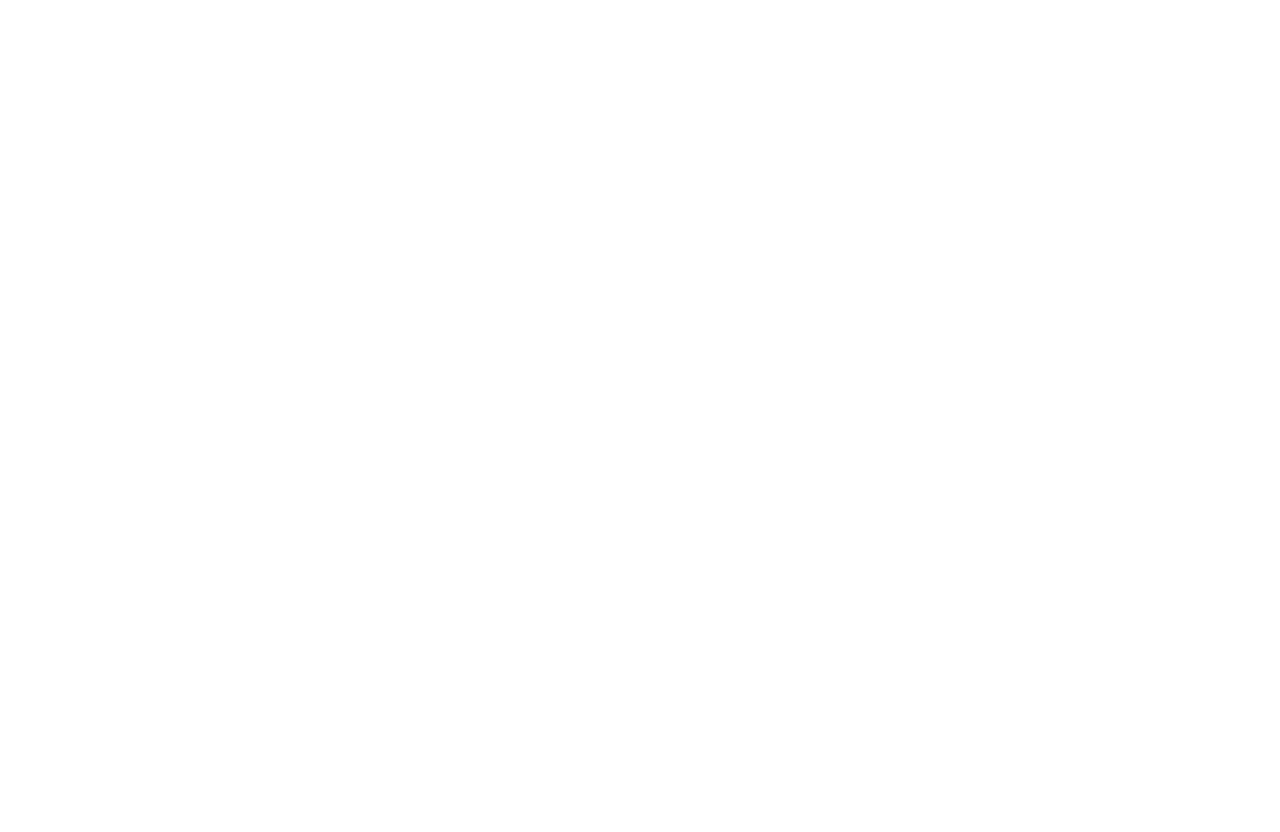
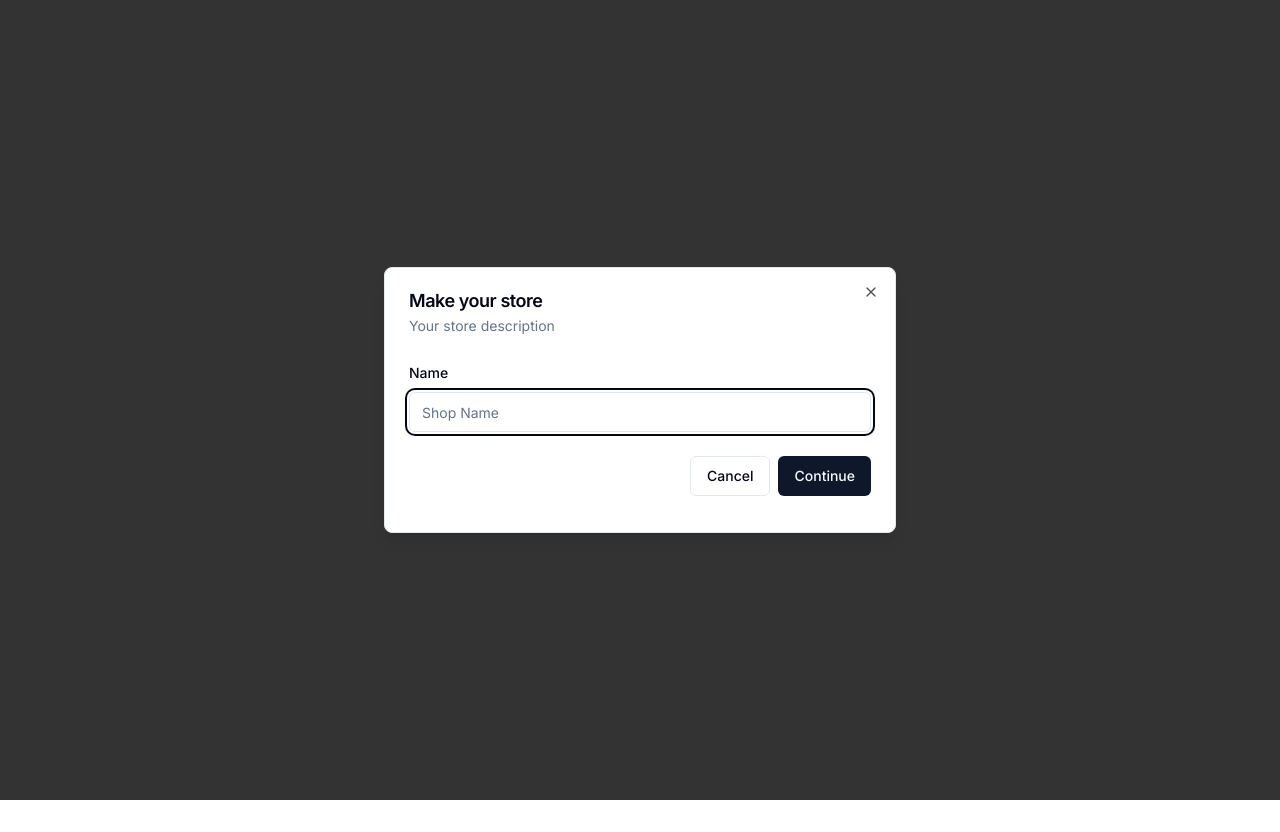
Before and after one commit to GreenMom7/website-admin, a Next.js app: page / in a window 1280 px wide. Built offline with nearby package versions, Linux system fonts and the light colour scheme.

Commit message:
create form for store

```diff
--- a/app/hooks/use-store-modal.tsx
+++ /dev/null
@@ -1,13 +0,0 @@
-import { create } from "zustand";
-
-interface useStoreModalStore {
-  isOpen: boolean;
-  onOpen: () => void;
-  onClose: () => void;
-}
-
-export const useStoreModal = create<useStoreModalStore>((set) => ({
-  isOpen: false,
-  onOpen: () => set({ isOpen: true }),
-  onClose: () => set({ isOpen: false }),
-}));
--- a/components/modals/storeModal.tsx
+++ b/components/modals/storeModal.tsx
@@ -1,10 +1,39 @@
 "use client";
 
-import { useStoreModal } from "@/app/hooks/use-store-modal";
+import { useStoreModal } from "@/hooks/use-store-modal";
 import Modal from "../ui/modal";
+import { z } from "zod";
+import { useForm } from "react-hook-form";
+import { zodResolver } from "@hookform/resolvers/zod";
+import {
+  Form,
+  FormControl,
+  FormField,
+  FormItem,
+  FormLabel,
+  FormMessage,
+} from "../ui/form";
+import { Input } from "../ui/input";
+import { Button } from "../ui/button";
+
+const formSchema = z.object({
+  name: z.string().min(1),
+});
+
+const onSubmit = async (values: z.infer<typeof formSchema>) => {
+  console.log(values);
+};
 
 export const StoreModal = () => {
   const storeModal = useStoreModal();
+
+  const form = useForm<z.infer<typeof formSchema>>({
+    resolver: zodResolver(formSchema),
+    defaultValues: {
+      name: "",
+    },
+  });
+
   return (
     <Modal
       title="Make your store"
@@ -12,7 +41,33 @@
       isOpen={storeModal.isOpen}
       onClose={storeModal.onClose}
     >
-      Store Form
+      <div>
+        <div className="space-y-4 py-2 pb-3">
+          <Form {...form}>
+            <form onSubmit={form.handleSubmit(onSubmit)}>
+              <FormField
+                control={form.control}
+                name="name"
+                render={({ field }) => (
+                  <FormItem>
+                    <FormLabel>Name</FormLabel>
+                    <FormControl>
+                      <Input placeholder="Shop Name" {...field} />
+                    </FormControl>
+                    <FormMessage />
+                  </FormItem>
+                )}
+              />
+              <div className="pt-6 space-x-2 flex items-center justify-end w-full">
+                <Button variant="outline" onClick={storeModal.onClose}>
+                  Cancel
+                </Button>
+                <Button type="submit">Continue</Button>
+              </div>
+            </form>
+          </Form>
+        </div>
+      </div>
     </Modal>
   );
 };
```
